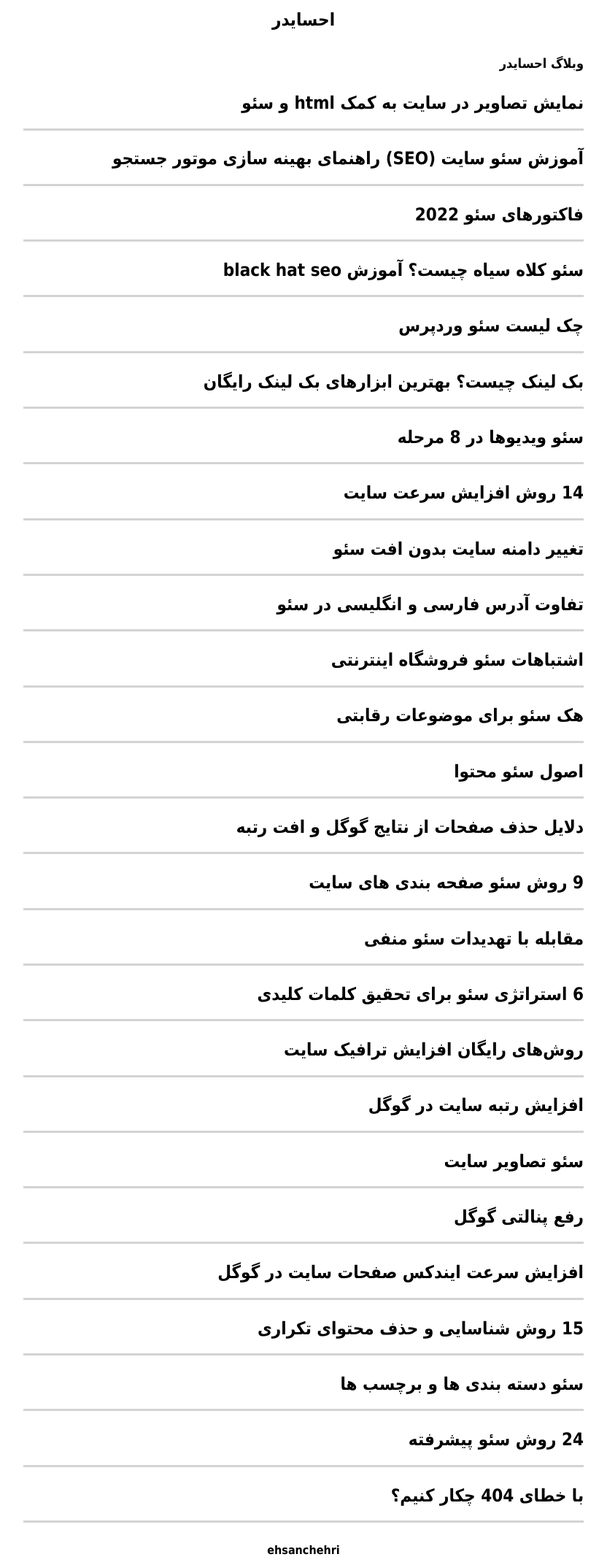
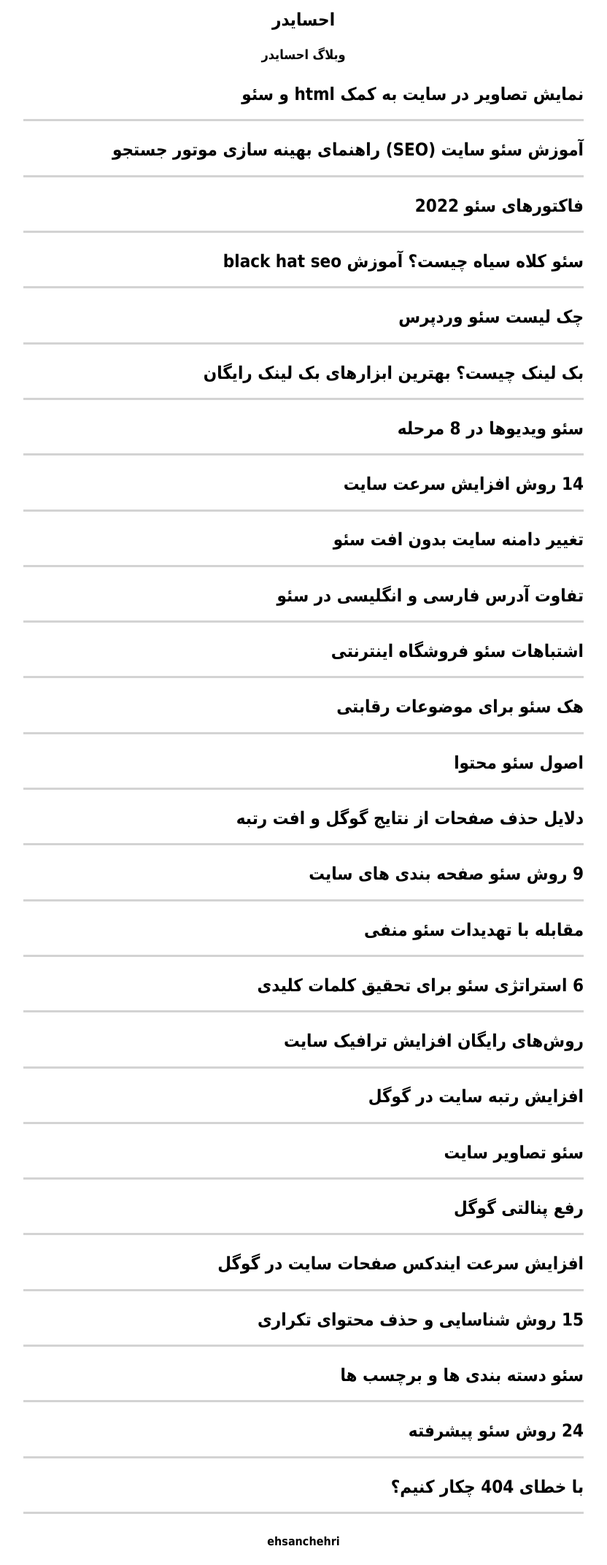
Before and after one commit to darkblog/darkblog.github.io, a Jekyll site: the page built from index.html, in a window 1280 px wide. Shown: the whole page at 73% size, without its empty margins (224-1056 px from the left). Built offline with Jekyll 4.4.1, drawn with Linux system fonts in a browser that asks for light colours.

Commit message:
Update index.html

```diff
--- a/index.html
+++ b/index.html
@@ -3,7 +3,7 @@ layout: index
 sitemap: false
 ---
 
-<h1>وبلاگ احسایدر</h1>
+<h1 class="center">وبلاگ احسایدر</h1>
 {% for post in site.posts limit:100 %}
 <h2 class="post"><a href="{{ site.url }}{{ post.url }}">{{ post.title }}</a></h2>
 {% endfor %}
```
